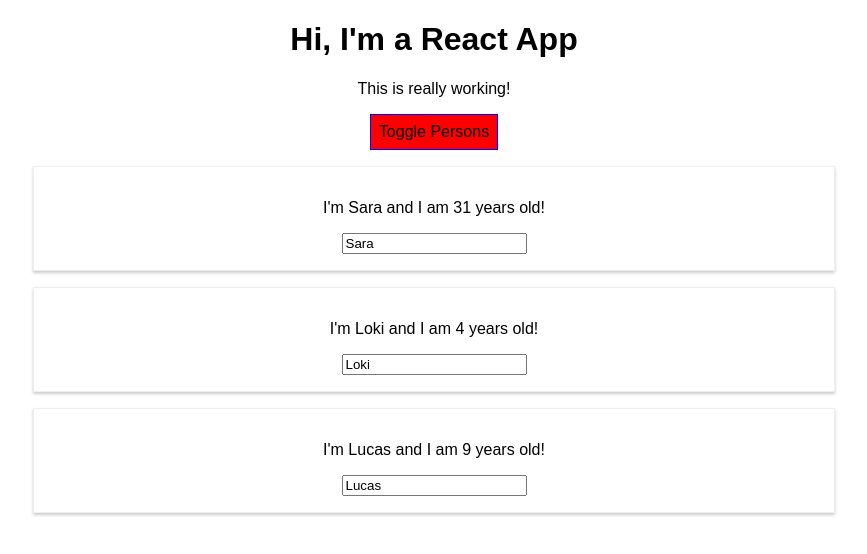
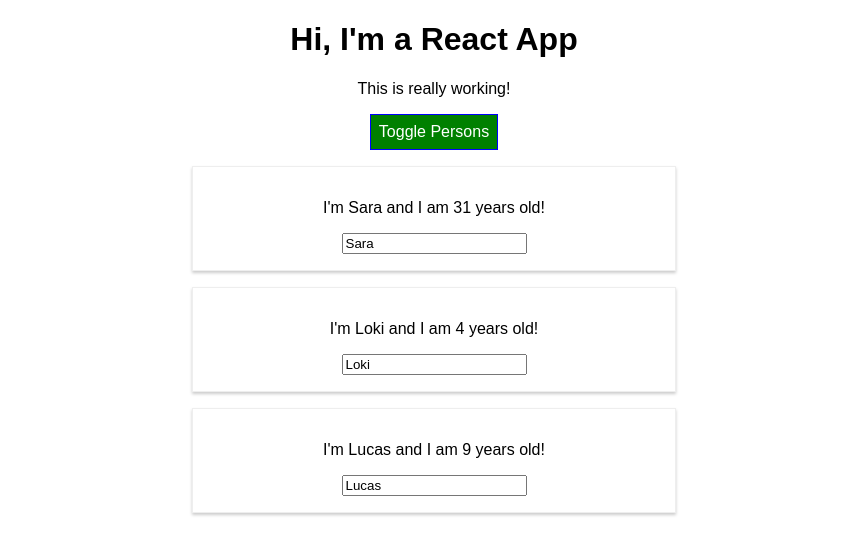
Before and after one commit to saracorreia07/react-practice, a React (Create React App) app: page / in a window 1280 px wide. Both pictures are taken after a click on the button "Toggle Persons". Shown: the top 554 px of the page, without its empty margins (206-1073 px from the left). Built offline with nearby package versions, Linux system fonts and the light colour scheme.

Commit message:
before adding CSS modules

```diff
--- a/package.json
+++ b/package.json
@@ -3,9 +3,11 @@
   "version": "0.1.0",
   "private": true,
   "dependencies": {
+    "radium": "^0.26.0",
     "react": "^16.13.1",
     "react-dom": "^16.13.1",
-    "react-scripts": "1.1.5"
+    "react-scripts": "1.1.5",
+    "styled-components": "^5.1.0"
   },
   "scripts": {
     "start": "react-scripts start",
--- a/src/App.css
+++ b/src/App.css
@@ -1,3 +1,27 @@
 .App {
   text-align: center;
 }
+
+.red {
+  color: red;
+}
+
+.bold {
+  font-weight: bold ;
+}
+
+.button {
+  background-color: green;
+  color: white;
+  font: inherit;
+  border: 1px solid blue;
+  padding: 8px;
+  cursor: pointer;
+}
+
+
+
+button:hover {
+  background-color: lightgreen;
+  color: black;
+}
--- a/src/App.js
+++ b/src/App.js
@@ -1,7 +1,7 @@
 import React, { Component } from 'react';
+
 import './App.css';
 import Person from './Person/Person';
-
 
 class App extends Component {
   state = {
@@ -27,12 +27,12 @@ class App extends Component {
 
     person.name = event.target.value;
 
-    const persons =  [...this.state.persons];
+    const persons = [...this.state.persons];
 
     persons[personIndex] = person;
 
 
-    this.setState({persons: persons});
+    this.setState({ persons: persons });
   }
 
   deletePersonHandler = (personIndex) => {
@@ -51,9 +51,14 @@ class App extends Component {
     const style = {
       backgroundColor: 'green',
       font: 'inherit',
+      color: 'white',
       border: '1px solid blue',
       padding: '8px',
-      cursor: 'pointer'
+      cursor: 'pointer',
+      ':hover': {
+        backgroundColor: 'lightgreen',
+        color: 'black'
+      }
     };
 
     let persons = null;
@@ -73,15 +78,30 @@ class App extends Component {
       );
 
       style.backgroundColor = "red";
+      style[':hover'] = {
+        backgroundColor: 'salmon',
+        color: 'black'
+      }
+    }
+
+    const classes = [];
+
+    if (this.state.persons.length <= 2) {
+      classes.push('red'); // classes = ['red'];
+    }
+
+    if (this.state.persons.length <= 1) {
+      classes.push('bold'); // classes = ['red', 'bold'];
     }
 
     return (
       <div className="App">
         <h1>Hi, I'm a React App</h1>
-        <p>This is really working!</p>
-        <button
-          style={style}
-          onClick={this.togglePersonsHandler}>Toggle Persons</button>
+        <p className={classes.join(' ')}>This is really working!</p>
+
+        <button className="button " onClick={this.togglePersonsHandler}>
+          Toggle Persons
+            </button>
         {persons}
       </div>
     );
--- a/src/Person/Person.css
+++ b/src/Person/Person.css
@@ -1,4 +1,4 @@
-.Person {
+/* .Person {
     width: 60%;
     margin: 16px auto;
     border: 1px solid #eee;
@@ -6,3 +6,9 @@
     padding: 16px;
     text-align: center ;
 }
+
+@media (min-width: 500px) {
+    .Person {
+        width: 450px;
+    }
+}  */
--- a/src/Person/Person.js
+++ b/src/Person/Person.js
@@ -1,14 +1,38 @@
 import React from 'react';
+import styled from 'styled-components';
 
-import './Person.css';
+//import './Person.css';
 
-const person = ( props ) => {
+const StyledDiv = styled.div`
+
+    width: 60%;
+    margin: 16px auto;
+    border: 1px solid #eee;
+    box-shadow:  0 2px 3px #ccc;
+    padding: 16px;
+    text-align: center;
+
+@media (min-width: 500px) {
+    width: 450px;
+}
+`;
+
+const person = (props) => {
+
+    const style = {
+        '@media(min-width: 500px)': {
+            width: '450px',
+        }
+    };
+
     return (
-        <div className="Person">
-            <p onClick={props.click}>I'm {props.name} and I am {props.age} years old!</p>
-            <p>{props.children}</p>
+        //<div className="Person" style={style}>
+
+        <StyledDiv>
+            < p onClick={props.click} > I'm {props.name} and I am {props.age} years old!</p>
+            < p > {props.children}</p >
             <input type="text" onChange={props.changed} value={props.name} />
-        </div>
+        </StyledDiv>
     )
 };
 
```
Also changed, not shown: 1 other file (tests, documents, lock files or other folders).
